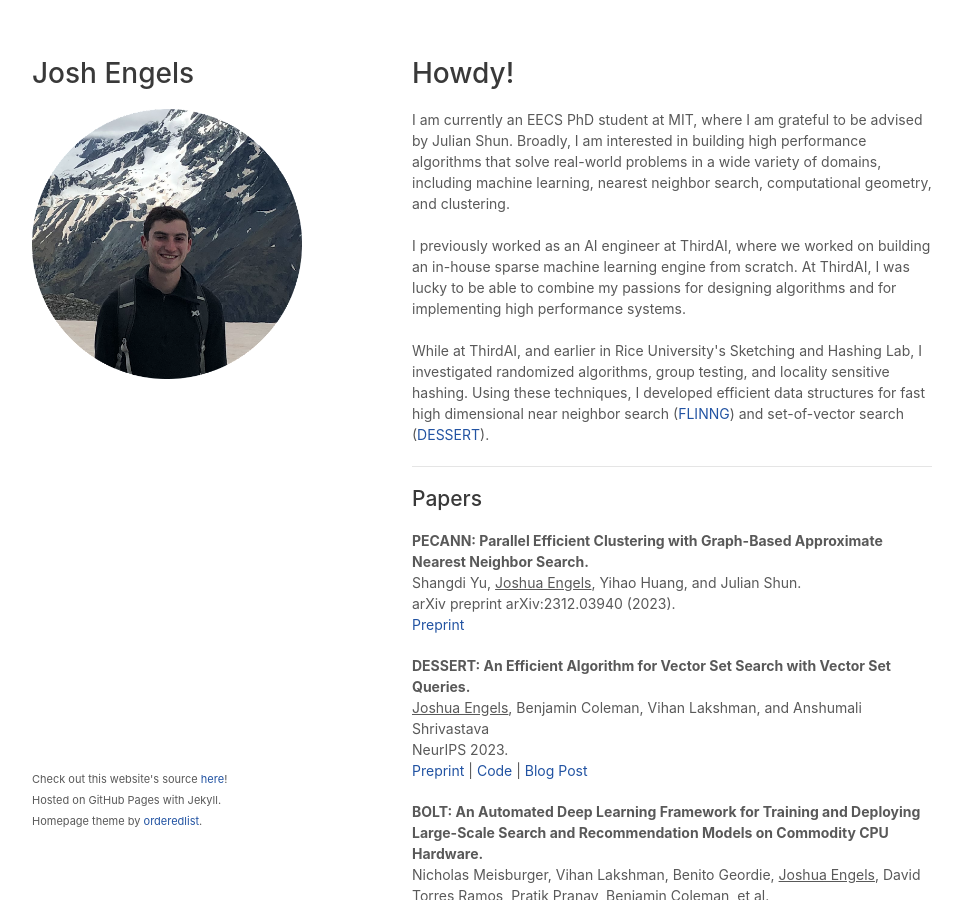
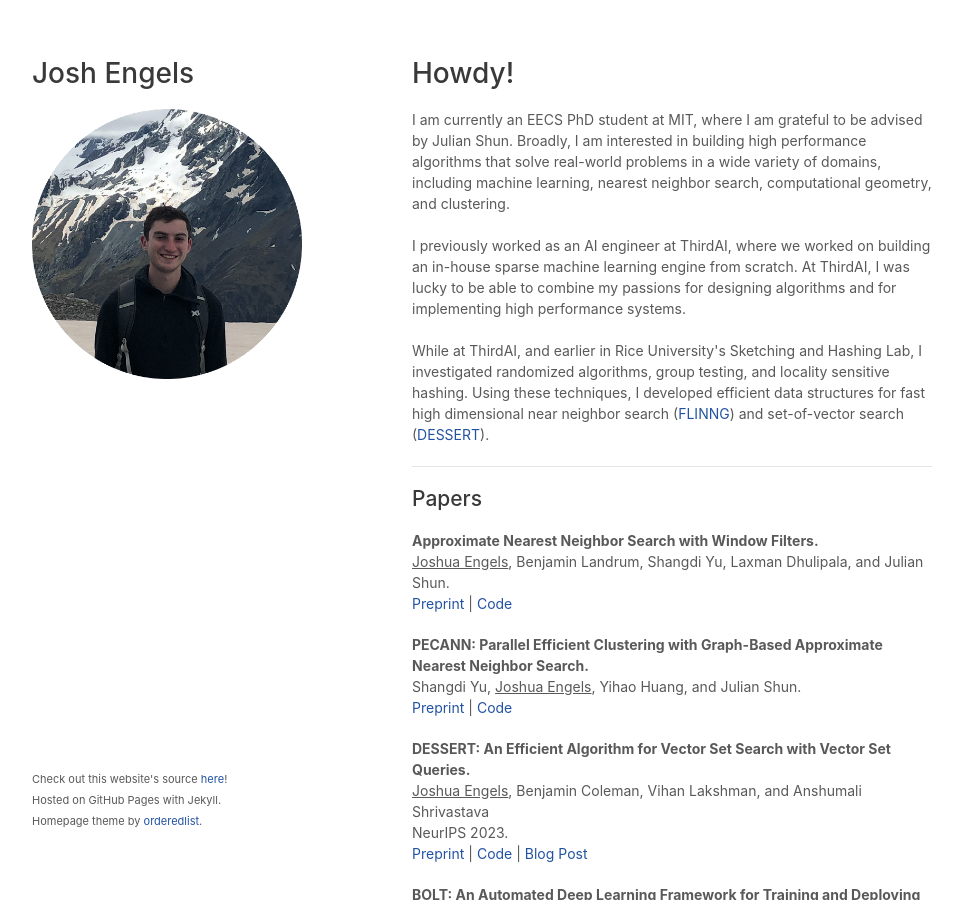
Before and after one commit to subhashk01/subhash-other-website, a Jekyll site: the page built from index.html, in a window 1280 px wide and 900 px high. Shown: the whole window, without its empty margins (158-1119 px from the left). Built offline with Jekyll 4.4.1, drawn with Linux system fonts in a browser that asks for light colours; a style sheet for code colours, icons or effects is not loaded.

Commit message:
Updating papers

```diff
--- a/index.html
+++ b/index.html
@@ -78,10 +78,17 @@
       <h2>Papers</h2>
 
       <p>
+        <b>Approximate Nearest Neighbor Search with Window Filters.</b> <br>
+        <u>Joshua Engels</u>, Benjamin Landrum, Shangdi Yu, Laxman Dhulipala, and Julian Shun.<br>
+        <a href="https://arxiv.org/pdf/2402.00943.pdf">Preprint</a> |
+        <a href="https://github.com/JoshEngels/RangeFilteredANN">Code</a>
+      </p>
+
+      <p>
         <b>PECANN: Parallel Efficient Clustering with Graph-Based Approximate Nearest Neighbor Search.</b> <br>
         Shangdi Yu, <u>Joshua Engels</u>, Yihao Huang, and Julian Shun.<br>
-        arXiv preprint arXiv:2312.03940 (2023).<br>
-        <a href="https://arxiv.org/abs/2312.03940">Preprint</a>
+        <a href="https://arxiv.org/abs/2312.03940">Preprint</a> |
+        <a href="https://github.com/yushangdi/PECANN-DPC">Code</a>
       </p>
 
 
```
